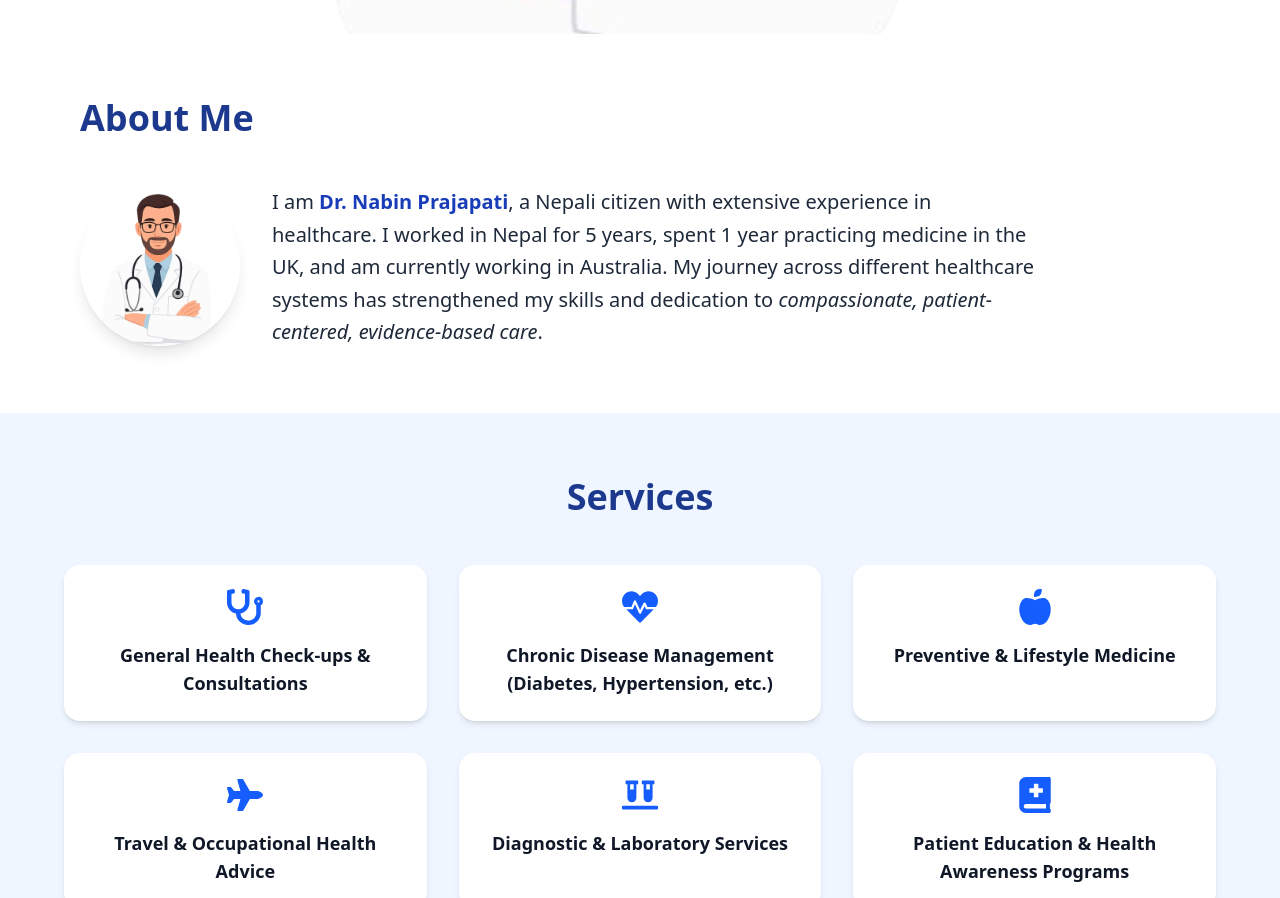
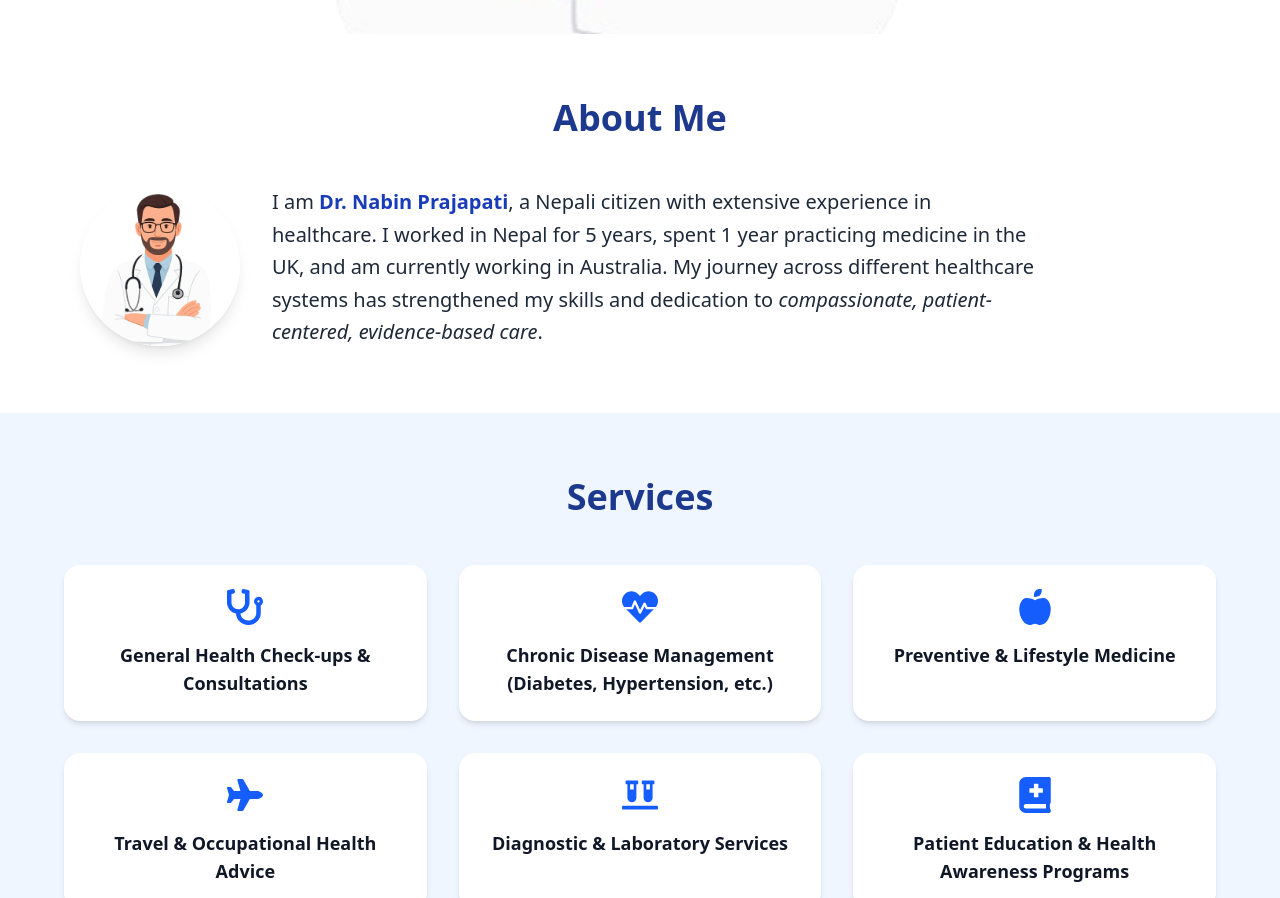
Before and after one commit to sabinpr/Nabin-Portfolio, a React (Vite) app: page / in a window 1280 px wide. Shown: the part 830-1728 px from the top of the page. Built offline with nearby package versions, Linux system fonts and the light colour scheme.

Commit message:
saomthing

```diff
--- a/src/components/About.jsx
+++ b/src/components/About.jsx
@@ -6,7 +6,7 @@ export default function About() {
       id="about"
       className="max-w-6xl mx-auto px-4 py-16 transition-colors duration-500 ease-in-out"
     >
-      <h2 className="text-3xl md:text-4xl font-bold mb-12 text-blue-900 dark:text-cyan-300 animate-fadeSlideUp">
+      <h2 className="text-3xl md:text-4xl font-bold mb-12 text-center text-blue-900 dark:text-cyan-300 animate-fadeSlideUp">
         About Me
       </h2>
       <div className="flex flex-col md:flex-row items-center md:items-start gap-8">
```
